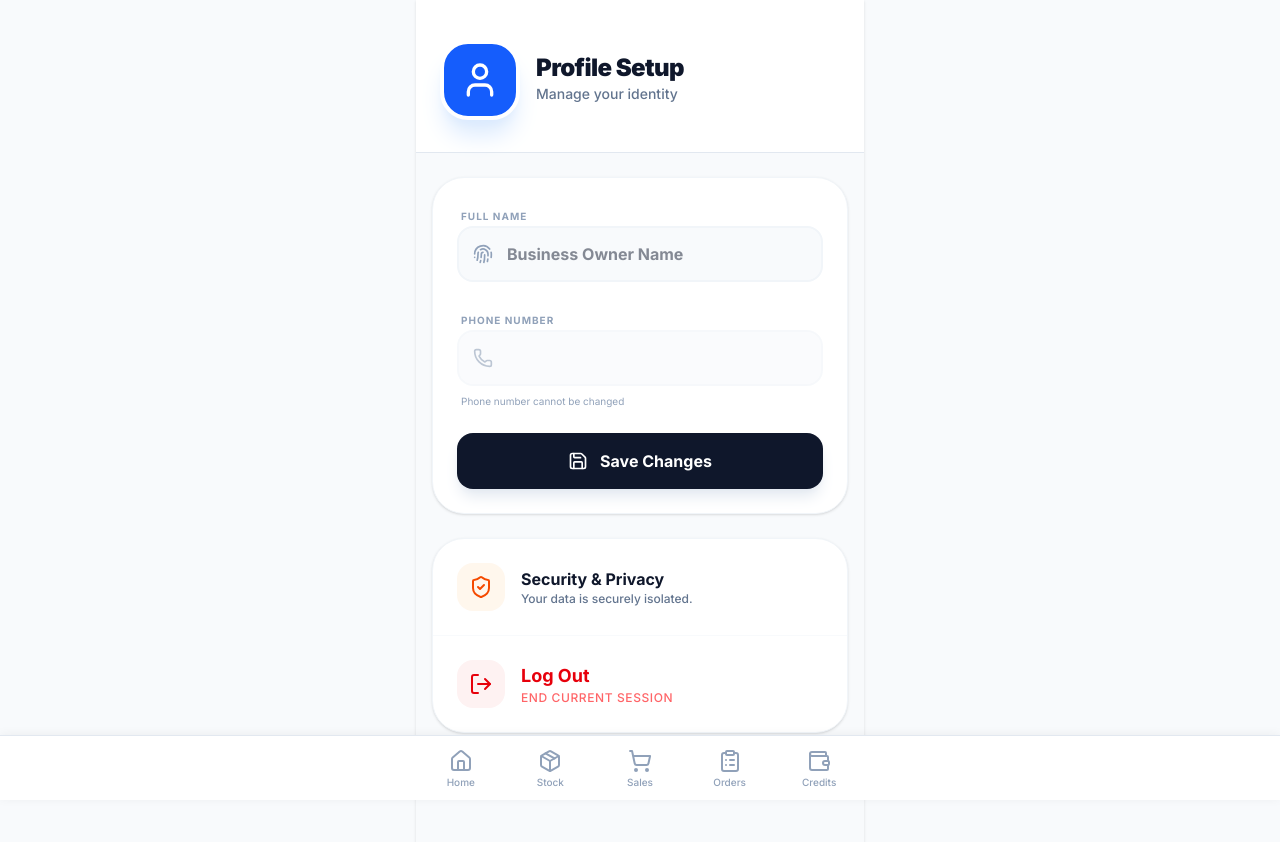
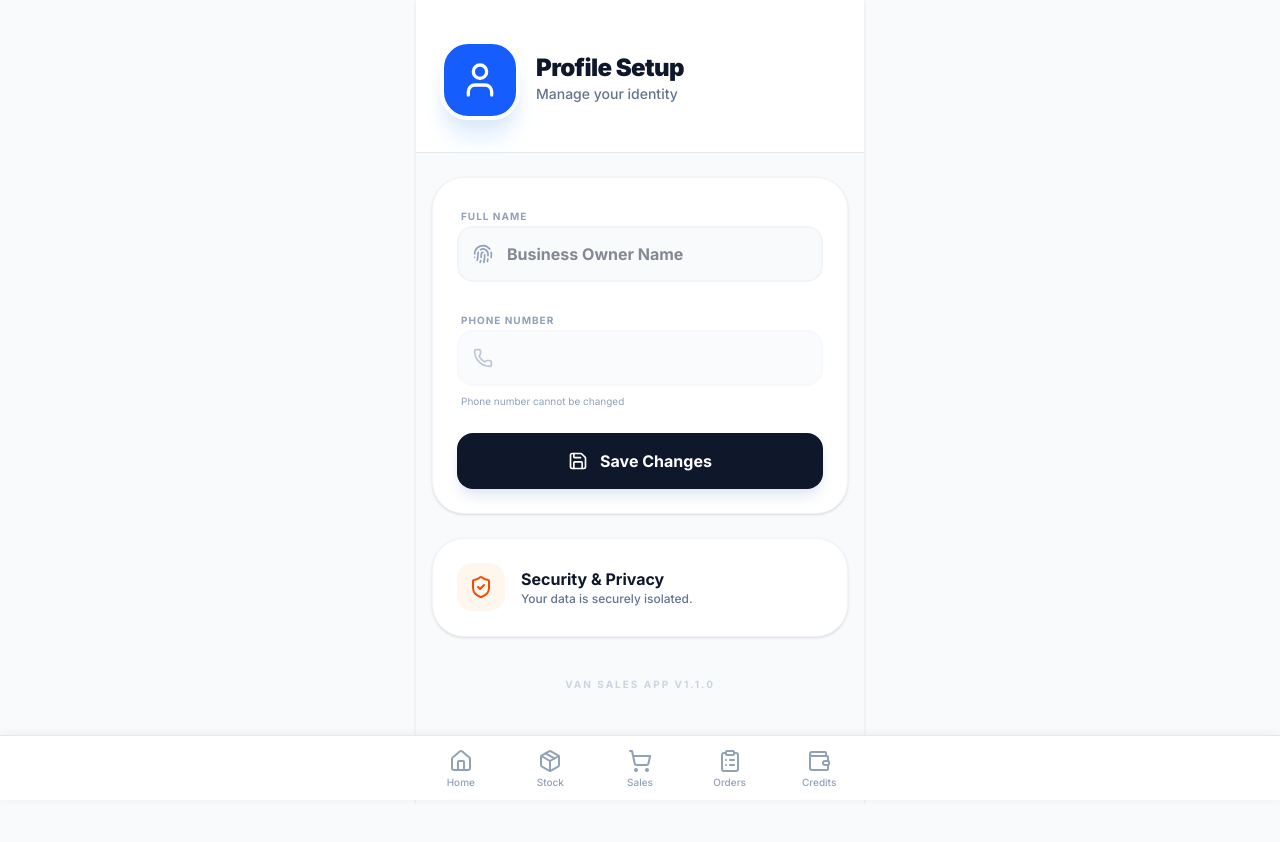
Before and after one commit to amrazz/sales-tracker, a Next.js app: page /profile in a window 1280 px wide. Shown: the top 842 px of the page. After the commit the page ends 804 px from the top, so only its background shows below. Built offline with nearby package versions, Linux system fonts and the light colour scheme; no server answers.

Commit message:
fix : Removed logout from profile

```diff
--- a/app/profile/page.tsx
+++ b/app/profile/page.tsx
@@ -110,20 +110,6 @@ export default function ProfilePage() {
                             <p className="text-xs text-slate-500 font-medium">Your data is securely isolated.</p>
                         </div>
                     </div>
-
-                    <button
-                        onClick={handleLogout}
-                        disabled={loading}
-                        className="w-full p-6 flex items-center gap-4 text-red-600 hover:bg-red-50 transition-colors active:bg-red-100 disabled:opacity-50 text-left"
-                    >
-                        <div className="w-12 h-12 rounded-2xl bg-red-50 flex items-center justify-center shrink-0">
-                            <LogOut className="w-6 h-6" />
-                        </div>
-                        <div className="flex-1">
-                            <p className="font-bold text-lg">Log Out</p>
-                            <p className="text-xs text-red-400 font-medium uppercase tracking-wider">End current session</p>
-                        </div>
-                    </button>
                 </div>
 
                 <div className="text-center mt-4">
```
